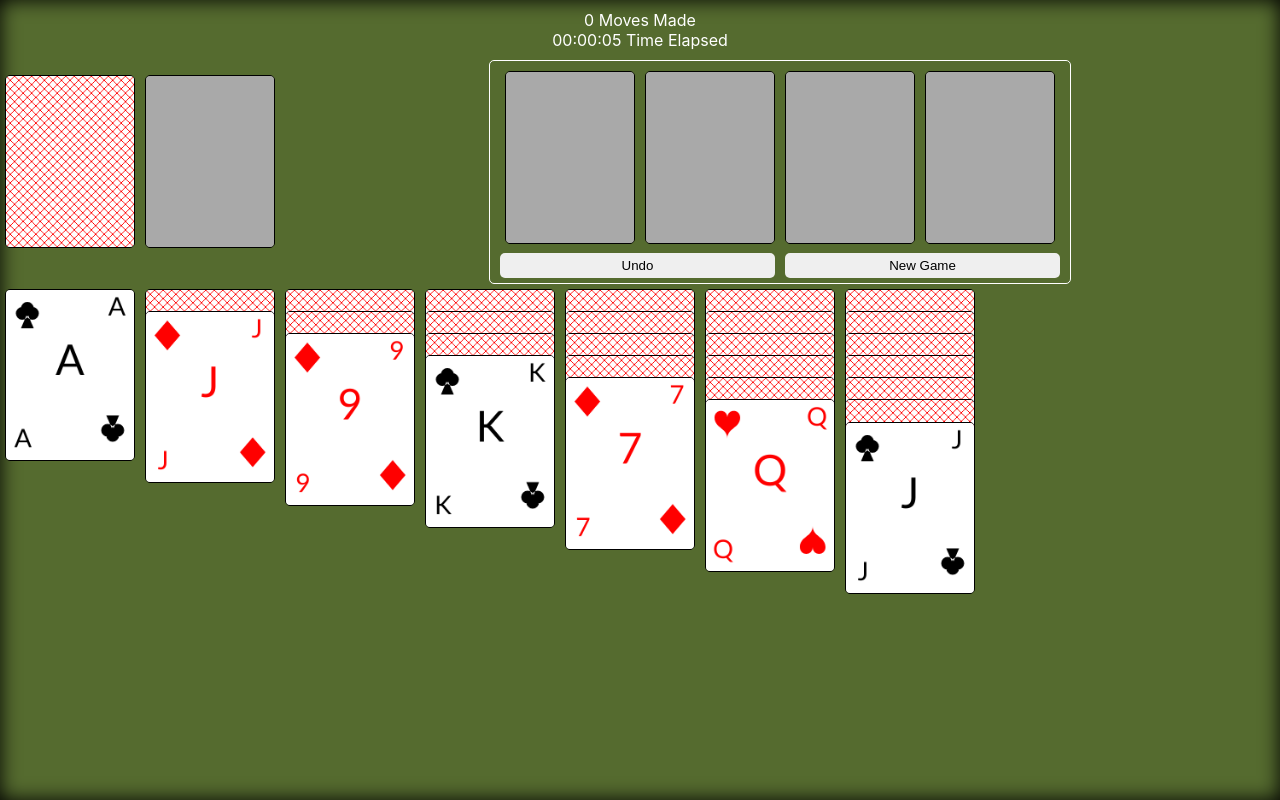
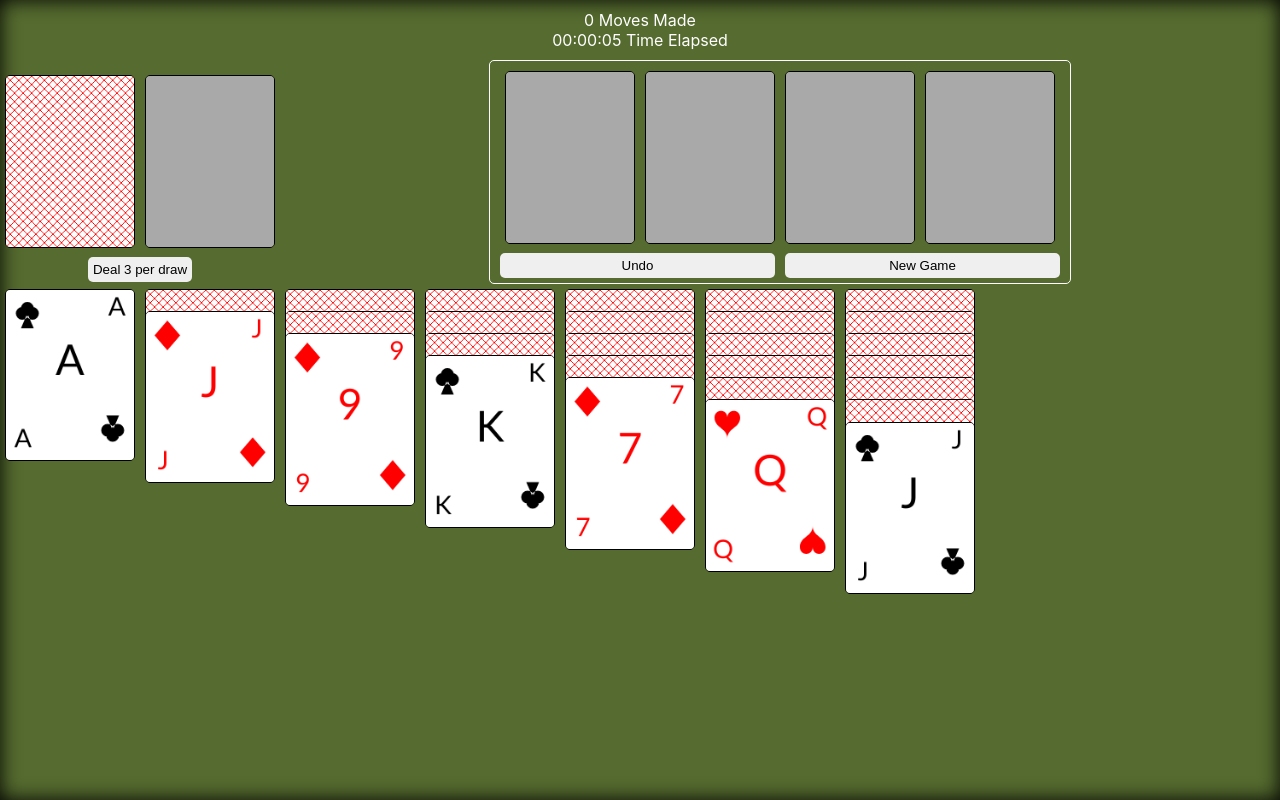
Before and after one commit to alexhrao/solitaire, a React (Create React App) app: page / in a window 1280 px wide. Built offline with nearby package versions, Linux system fonts and the light colour scheme.

Commit message:
Add choice of draw

```diff
--- a/src/Deck.tsx
+++ b/src/Deck.tsx
@@ -16,9 +16,9 @@ const ReactDeck: React.FunctionComponent<DeckProps> = ({ deck, dealt, onDeal, on
     } else {
         dealer = <ReactCard card={{suit: Suit.S, type:'card', isShown: true, value: -1 }} onClick={onDeal} />;
     }
-    let topDealt: React.ReactNode = null;
+    let topDealt: React.ReactNode[] = [];
     if (dealt.length > 0) {
-        topDealt = <SelectedContext.Consumer>
+        topDealt = [ <SelectedContext.Consumer>
             { selected => {
                 const card = dealt[dealt.length - 1];
                 const isSelected = (
@@ -28,10 +28,10 @@ const ReactDeck: React.FunctionComponent<DeckProps> = ({ deck, dealt, onDeal, on
                 );
                 return <ReactCard card={card} onClick={onCardClick} isSelected={isSelected} />;
             }}
-        </SelectedContext.Consumer>
+        </SelectedContext.Consumer> ];
 
     } else {
-        topDealt = <ReactCard card={{suit: Suit.S, type:'card', isShown: true, value: -1 }} onClick={() => {}} />;
+    topDealt = [ <ReactCard card={{suit: Suit.S, type:'card', isShown: true, value: -1 }} onClick={() => {}} /> ];
     }
     return (
         <div className="react-deck">
--- a/src/Solitaire.css
+++ b/src/Solitaire.css
@@ -64,7 +64,13 @@
     padding: 5px;
     width: 100%;
     cursor: pointer;
+}
 
+.change-deal {
+    border-radius: 5px;
+    border: none;
+    padding: 5px;
+    cursor: pointer;
 }
 
 .solitaire-sources .react-card {
--- a/src/Solitaire.tsx
+++ b/src/Solitaire.tsx
@@ -70,6 +70,7 @@ interface Stats {
 
 interface SolitaireState extends GameState {
     selected: SelectedCard;
+    cardsPerDeal: number;
     moves: number;
     ticks: number;
     readonly ticker: number;
@@ -108,6 +109,7 @@ export default class Solitaire extends Component<{}, SolitaireState> {
                 cards: [],
                 source: undefined,
             },
+            cardsPerDeal: 1,
             moves: 0,
             ticks: 0,
             ticker: window.setInterval(() => {
@@ -115,7 +117,6 @@ export default class Solitaire extends Component<{}, SolitaireState> {
                 this.setState({ ticks: ticks + 1 });
             }, 1000),
         };
-
     };
 
     private isFinished = (): boolean => {
@@ -177,7 +178,7 @@ export default class Solitaire extends Component<{}, SolitaireState> {
     };
 
     private draw = (): void => {
-        const { selected, deck } = this.state;
+        const { selected, deck, cardsPerDeal } = this.state;
         if (deck.deck.length === 0) {
             // reset
             let card: Card|undefined = deck.dealt.pop();
@@ -188,14 +189,32 @@ export default class Solitaire extends Component<{}, SolitaireState> {
             }
         } else {
             // move
+            // if one per draw, just engage
+            if (cardsPerDeal === 1) {
                 const card: Card = deck.deck.pop()!;
                 card.isShown = true;
                 deck.dealt.push(card);
+            } else {
+                // see how many cards we have
+                const cardsToGet = deck.deck.length > 3 ? 3 : deck.deck.length;
+                for (let i = 0; i < cardsToGet; ++i) {
+                    const card: Card = deck.deck.pop()!;
+                    card.isShown = true;
+                    deck.dealt.push(card);
+                }
+            }
         }
         selected.cards = [];
         selected.source = undefined;
         this.setState({ selected, deck });
     };
+
+    private changeDraw = (): void => {
+        const { cardsPerDeal } = this.state;
+        this.setState({
+            cardsPerDeal: cardsPerDeal === 3 ? 1 : 3,
+        });
+    }
 
     private onDeckClick = (): void => {
         const { selected, deck } = this.state;
@@ -282,11 +301,16 @@ export default class Solitaire extends Component<{}, SolitaireState> {
             }
         } else if (cardIndex !== undefined) {
             // Set the flag!
+            // check that the selected card is shown
+            selected.cards = [];
+            selected.source = undefined;
+            if (source.cards[cardIndex].isShown) {
                 selected.cards = [];
                 for (let i = cardIndex; i < source.cards.length; ++i) {
                     selected.cards.push(source.cards[i]);
                 }
                 selected.source = source;
+            }
         }
         this.setState({ selected, cols });
     };
@@ -349,7 +373,7 @@ export default class Solitaire extends Component<{}, SolitaireState> {
     };
 
     public render = () => {
-        const { deck, cols, sources, selected, moves, ticks, ticker } = this.state;
+        const { deck, cols, sources, selected, cardsPerDeal, moves, ticks, ticker } = this.state;
         const time = new Date(ticks * 1000).toISOString().substr(11, 8);
         //const { deck, sources, cols } = this.state;
         const columns = cols.map(c => {
@@ -399,6 +423,13 @@ export default class Solitaire extends Component<{}, SolitaireState> {
                                 onDeal={this.draw}
                                 onCardClick={this.onDeckClick}
                             />
+                            <button
+                                type="button"
+                                className="change-deal"
+                                onClick={this.changeDraw}
+                            >
+                                Deal {cardsPerDeal === 3 ? '1' : '3'} per draw
+                            </button>
                         </div>
                         <div className="solitaire-source-mat">
                             <div className="solitaire-sources">
```
Lines whose indentation alone changed are shown as unchanged.
